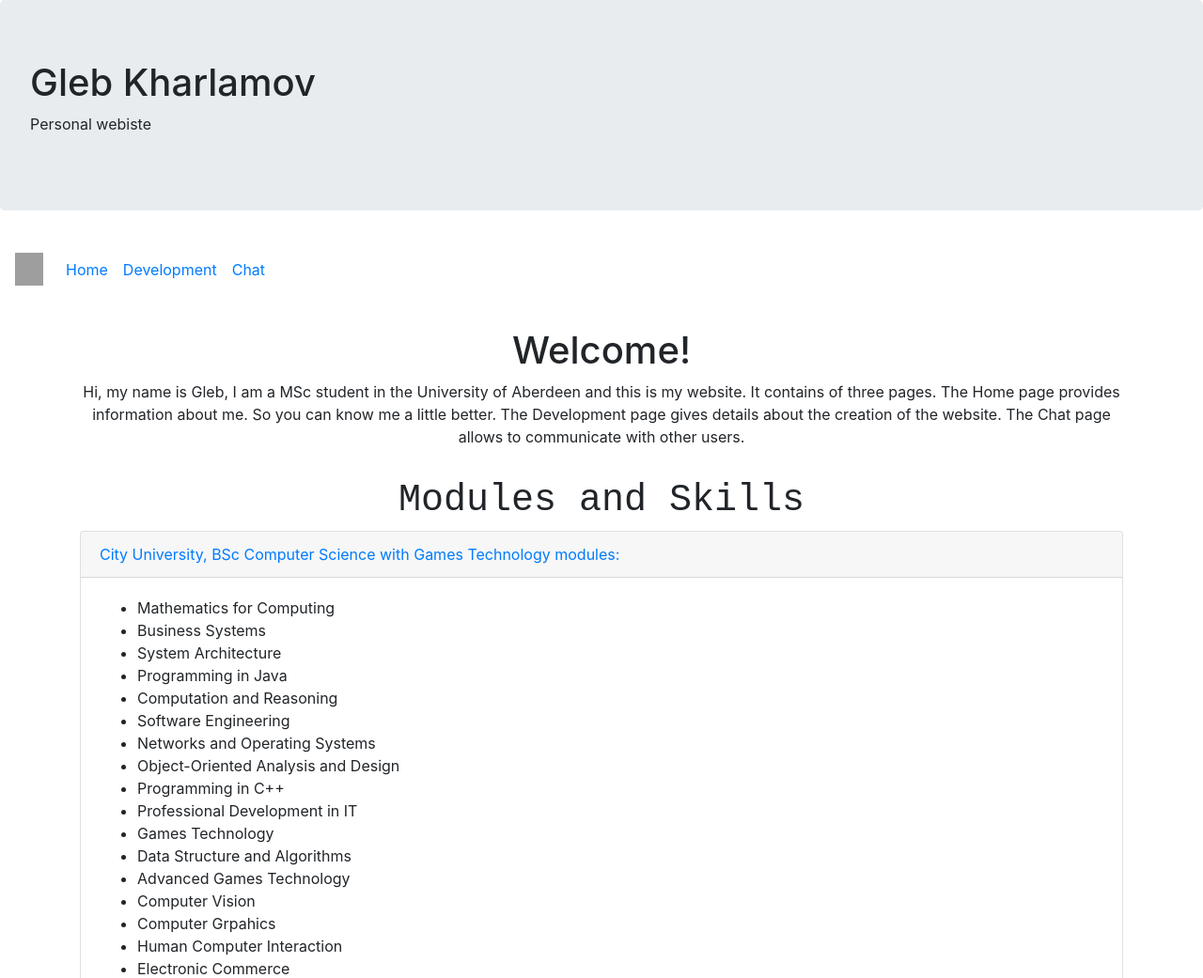
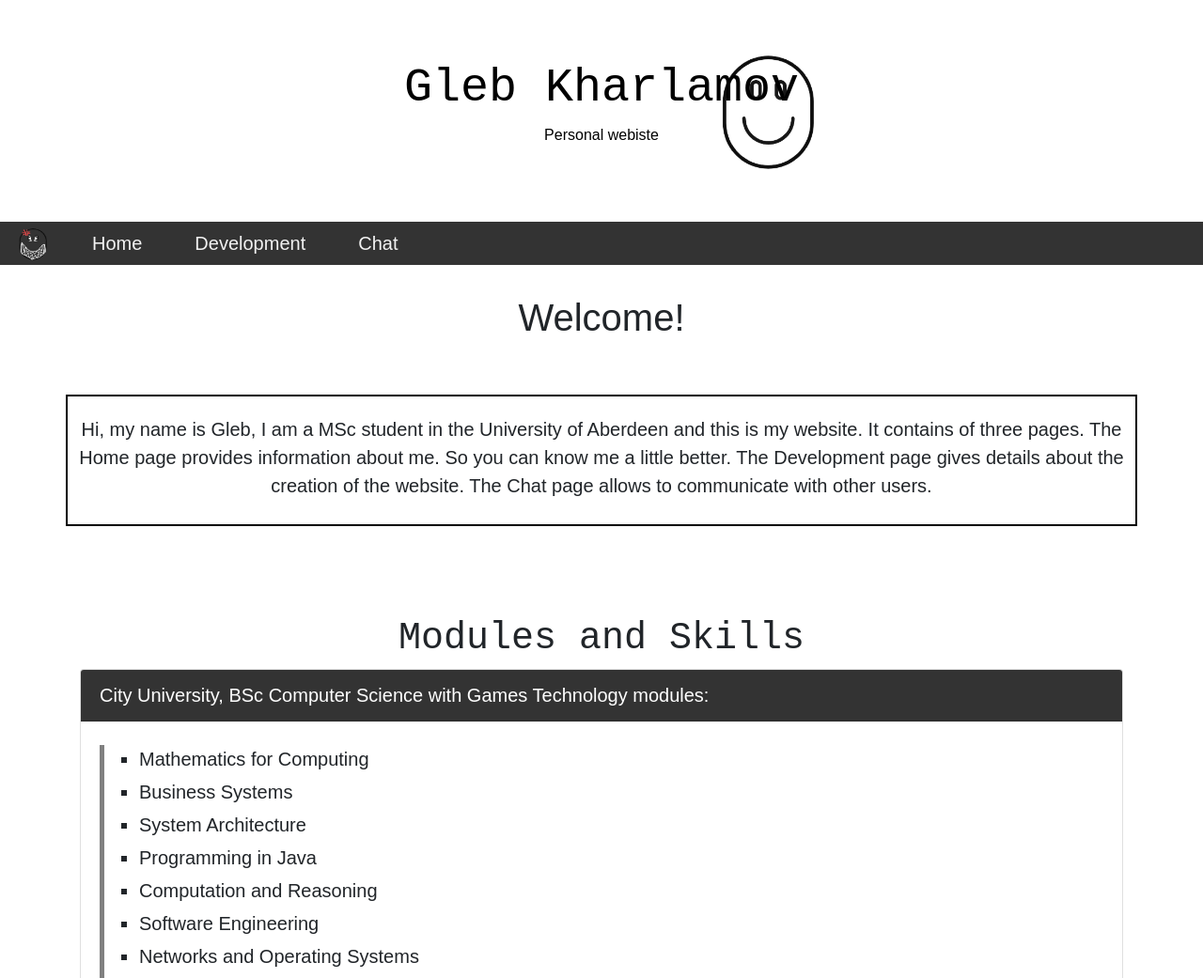
Before and after one commit to Warmetallic/website, a Django app: page / in a window 1280 px wide. Shown: the top 1041 px of the page at 94% size. Run offline with Django 3.2, Linux system fonts and the light colour scheme; some libraries are stand-ins or nearby versions; grey boxes are pictures that could not be loaded.

Commit message:
transferring the home page

```diff
--- /dev/null
+++ b/static/js/angryface.js
@@ -0,0 +1,7 @@
+$(document).ready(function(){
+    $("#face").dblclick(function(){
+        var obj = document.createElement("audio");
+        obj.src = "mchammer.mp3";
+        obj.play();
+    });
+  });
--- /dev/null
+++ b/static/style.css
@@ -0,0 +1,220 @@
+* * {
+  box-sizing: border-box;
+  font-family: Arial, Helvetica, sans-serif;
+}
+
+
+/* navigation bar */
+.nav {
+  overflow: hidden;
+  background-color: #333;
+  font-size: 20px;
+  padding: 0;
+}
+
+
+/* Style the topnav links */
+.nav a {
+  float: left;
+  display: block;
+  margin: 0px 20px;
+  color: #f2f2f2;
+  text-align: center;
+  text-decoration: none;
+}
+
+
+/* Change color on hover */
+.nav a:hover:not(.navbar-brand) {
+  background-color: white;
+  color: black;
+}
+.nav a:active:not(.navbar-brand){
+  background-color: black;
+  color: white;
+}
+
+
+/* Responsive layout - when the screen is less than 700px wide, make the two columns stack on top of each other instead of next to each other */
+@media screen and (max-width: 700px) {
+  .nav, .intro {
+    flex-direction: column;
+  }
+}
+
+/* Animation in the header */
+@keyframes changecolor {
+  from {background-color: white; color: black; background-image: url(/img/face.png);}
+  to {background-color: black; color: white; background-image: url(/img/face4.png);}
+}
+
+/*modified jumborton class (header)  */
+.override{
+  text-align: center;
+  margin:0;
+  background-color: white;
+  background-image: url(/img/face.png);
+  background-size: 100px;
+  background-position: 65% 50%;
+  background-repeat: no-repeat;
+  color: black;
+}
+/*modified jumborton class with animation, triggered by hover */
+.override:hover{
+  text-align: center;
+  margin:0;
+  background-color: black;
+  background-image: url(/imgface2.png);
+  background-repeat: no-repeat;
+  color: white;
+  animation-name: changecolor;
+  animation-duration: 7s;
+  animation-iteration-count: infinite;
+  animation-direction: alternate;
+  animation-fill-mode: both;
+}
+
+/* modified font in h1 of jumbotron class */
+.jumbotron h1{
+  font-family: 'Courier New', Courier, monospace;
+  font-size: 50px;
+}
+
+/*modified p  */
+.overridep{
+  padding: 20px 10px 10px 10px;
+  margin-top: 50px;
+  margin-bottom: 80px;
+  border: solid 2px black;
+  font-size: 20px;
+}
+
+/*changes the background color of the headers sections of accordion class (Bootstrap)  */
+.overridecardheader{
+  background-color: #333;
+}
+/*changes color and font for accrodion */
+.overridecardheader a{
+  font-size: 20px;
+  color: white;
+  background-color: #333;
+}
+/*adds border to ul in accordion*/
+.accord ul{
+  list-style-type: square;
+  border-left: 5px solid grey;
+  font-size: 20px;
+}
+/*adjusts position of li in accrodion*/
+.accord li{
+  margin: 5px;
+}
+/*adjusts margin in accrodion*/
+.accordmargin{
+margin-bottom: 80px;
+}
+/*adjsuts margin and adds border to another Bootstrap class carousel  */
+.carousel{
+margin-bottom: 90px;
+border: solid 20px #333;
+}
+/*modifies the footer section (jumbotron class)  */
+.footer{
+background-color: #333;
+height: 150px;
+}
+/*modifies the footer section (jumbotron class)  */
+footer p{
+font-family: 'Courier New', Courier, monospace;
+font-size: 30px;
+color: white;
+}
+/*below section related to the table and its elements */
+table {
+border-collapse: collapse;
+width: 100%;
+margin-bottom: 80px;
+}
+
+td {
+text-align: center;
+height: 200px;
+padding: 8px;
+border: solid 2px white;
+}
+/*makes the "zebra" color pattern (table)*/
+tr:nth-child(even) {background-color: #333; color: white;}
+/*table fonts*/
+.header25{
+font-family: 'Courier New', Courier, monospace;
+text-align: center;
+
+font-size: 25px;
+height: 100px;
+}
+
+.header75{
+font-family: 'Courier New', Courier, monospace;
+text-align: center;
+font-size: 25px;
+
+}
+/*table links */
+.tablelinks1:link, .tablelinks1:visited{
+font-size: 20px;
+color: white;
+text-decoration: underline;
+}
+
+.tablelinks2:link, .tablelinks2:visited{
+font-size: 20px;
+color: black;
+text-decoration: underline;
+}
+
+.tablelinks1:hover{
+color: red;
+}
+
+.tablelinks2:hover{
+color: red;
+}
+/*creates a chat window */
+.chatstyle{
+  border: solid 2px black;
+  margin-bottom: 30px;
+  padding: 40px;
+}
+/*defides chat window into users and messages */
+.users{
+  border-right: solid 2px black;
+}
+/*modifies that chat deafault classes to match the style of the website */
+.messageswindow{
+  text-align: center;
+}
+.outgoing__message{
+  text-align: right;
+  border-bottom: dashed 1px red;
+  padding: 10px;
+}
+
+.incoming__message{
+  text-align: left;
+  border-bottom: solid 1px black;
+  padding: 10px;
+}
+.time_date{
+  font-size: 10px;
+  caret-color: grey;
+}
+.message__author{
+  font-style: italic;
+  font-size: 15px;
+  caret-color: grey;
+}
+/*places button to the needed place*/
+.buttonstyle{
+  margin-left: 200px;
+  margin-bottom: 200px;
+}
--- /dev/null
+++ b/website/templates/base.html
@@ -0,0 +1,57 @@
+  <!doctype html>
+    <html lang="en">
+    <head>
+      <!-- Required meta tags -->
+      <meta charset="utf-8">
+      <meta name="viewport" content="width=device-width, initial-scale=1">
+
+      <!-- Bootstrap CSS -->
+      <link href="https://cdn.jsdelivr.net/npm/bootstrap@5.0.2/dist/css/bootstrap.min.css" rel="stylesheet" integrity="sha384-EVSTQN3/azprG1Anm3QDgpJLIm9Nao0Yz1ztcQTwFspd3yD65VohhpuuCOmLASjC" crossorigin="anonymous">
+      <link rel="stylesheet" href="https://cdn.jsdelivr.net/npm/bootstrap@4.6.0/dist/css/bootstrap.min.css" integrity="sha384-B0vP5xmATw1+K9KRQjQERJvTumQW0nPEzvF6L/Z6nronJ3oUOFUFpCjEUQouq2+l" crossorigin="anonymous">
+      {% load static %}
+      <link href="{% static 'style.css' %}" type="text/css" rel="stylesheet">
+      <link href="/static/style.css" type="text/css" rel="stylesheet">
+      <script src="/js/angryface.js"></script>
+      <title>Home</title>
+    </head>
+    <body>
+      <!--Header-->
+      <header class="jumbotron override">
+        <h1>Gleb Kharlamov</h1>
+        <p>Personal webiste</p>
+      </header>
+      <!--Navigation panel-->
+      <nav class="navbar navbar-expand-sm sticky-top nav">
+        <a id="face" class="navbar-brand" href="#"><img src="static/img/face4.png" alt="logo" width="30" height="35"></a>
+        <ul class="navbar-nav">
+          <li class="nav-item">
+            <a class="nav-link" href="home.html">Home</a>
+          </li>
+          <li class="nav-item">
+            <a class="nav-link" href="about.html">Development</a>
+          </li>
+          <li class="nav-item">
+            <a class="nav-link" href="chat.html">Chat</a>
+          </li>
+        </ul>
+      </nav>
+      {% block content %}
+      {% endblock %}
+
+
+  <!--Footer-->
+    <footer>
+      <div class="jumbotron text-center footer" style="margin-bottom:0">
+        <p>Gleb Kharlamov</p>
+      </div>
+    </footer>
+
+      <!-- Optional JavaScript; choose one of the two! -->
+
+      <!-- Option 1: Bootstrap Bundle with Popper -->
+      <script src="https://cdn.jsdelivr.net/npm/bootstrap@5.0.2/dist/js/bootstrap.bundle.min.js" integrity="sha384-MrcW6ZMFYlzcLA8Nl+NtUVF0sA7MsXsP1UyJoMp4YLEuNSfAP+JcXn/tWtIaxVXM" crossorigin="anonymous"></script>
+    </body>
+    </html>
+
+
+    <!-- elements used and adapted in the above page from https://getbootstrap.com/ -->
--- a/website/templates/home.html
+++ b/website/templates/home.html
@@ -1,38 +1,8 @@
-<!DOCTYPE html>
-<html lang="en">
-<head>
-    <link rel="stylesheet" href="https://maxcdn.bootstrapcdn.com/bootstrap/4.5.2/css/bootstrap.min.css">
-    <script src="https://ajax.googleapis.com/ajax/libs/jquery/3.5.1/jquery.min.js"></script>
-    <script src="https://cdnjs.cloudflare.com/ajax/libs/popper.js/1.16.0/umd/popper.min.js"></script>
-    <script src="https://maxcdn.bootstrapcdn.com/bootstrap/4.5.2/js/bootstrap.min.js"></script>
-    <script src="/js/angryface.js"></script>
-    <link rel="stylesheet" type="text/css" href="style.css">
-    <meta charset="UTF-8">
-    <meta name="viewport" content="width=device-width, initial-scale=1.0">
-    <title>Home</title>
-</head>
-<body>
-    <!--Header-->
-    <header class="jumbotron override">
-        <h1>Gleb Kharlamov</h1>
-        <p>Personal webiste</p>
-    </header>
-    <!--Navigation panel-->
-    <nav class="navbar navbar-expand-sm sticky-top nav">
-      <a id="face" class="navbar-brand" href="#"><img src="img/face4.png" alt="logo" width="30" height="35"></a>
-      <ul class="navbar-nav">
-        <li class="nav-item">
-          <a class="nav-link" href="home.html">Home</a>
-        </li>
-        <li class="nav-item">
-          <a class="nav-link" href="about.html">Development</a>
-        </li>
-        <li class="nav-item">
-          <a class="nav-link" href="chat.html">Chat</a>
-        </li>
-      </ul>
-    </nav>
+{% extends 'base.html' %}
 
+
+{% block content %}
+{% load static %}
 <!--Introduction section-->
     <div class="container pt-3 my-3">
         <div class="row">
@@ -204,12 +174,4 @@
 
       </div>
   </div>
-
-<!--Footer-->
-  <footer>
-    <div class="jumbotron text-center footer" style="margin-bottom:0">
-      <p>Gleb Kharlamov</p>
-    </div>
-  </footer>
-</body>
-</html>
+{% endblock %}
```
Also changed, not shown: mysite/settings.py (+17 -2 lines), static/img/IMG_2032 (1).jpg (added), static/img/IMG_2833.jpg (added), static/img/IMG_3936 (2).jpg (added), static/img/IMG_4507.jpg (added), static/img/face.png (added), static/img/face2.png (added), static/img/face21.png (added), static/img/face3.png (added), static/img/face4.png (added), static/img/sport2.jpg (added), 2 other files.
